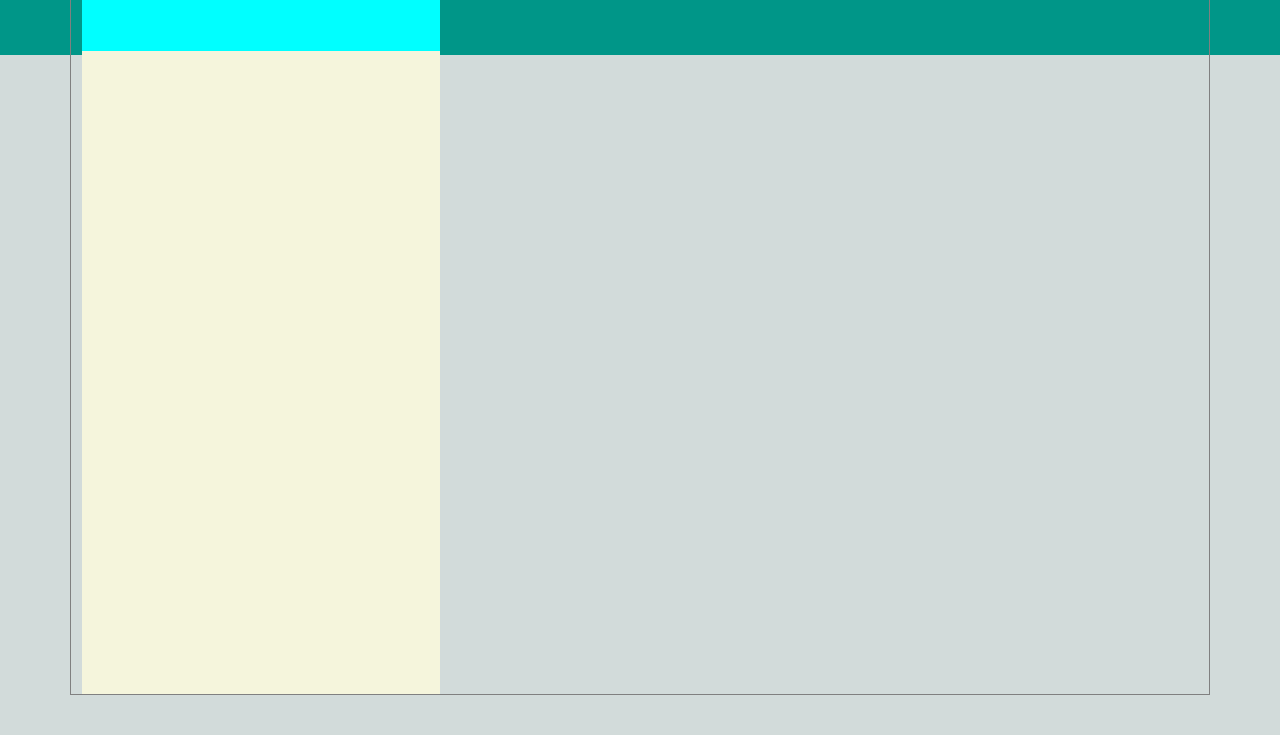
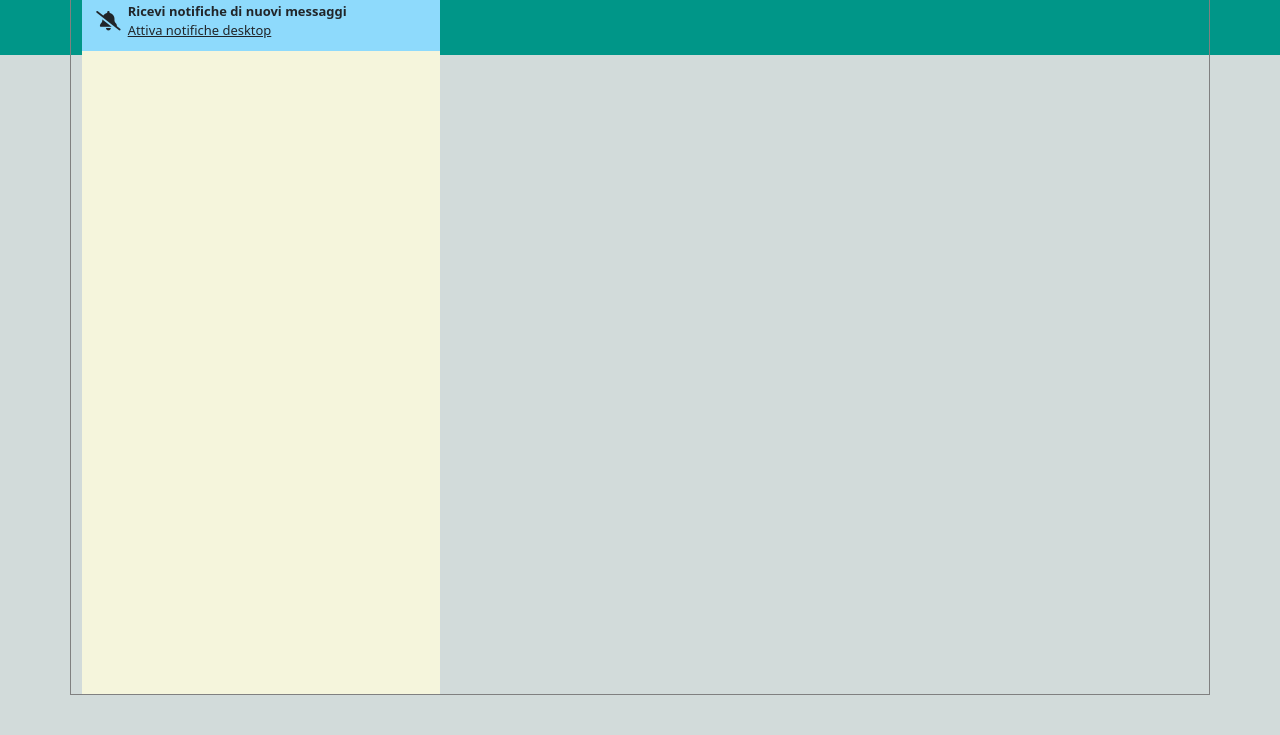
Before and after one commit to robertonesta/vue-boolzapp, a plain HTML site: page index.html in a window 1280 px wide. Shown: the part 65-800 px from the top of the page. Drawn offline with nearby package versions, Linux system fonts and the light colour scheme.

Commit message:
notifications section

```diff
--- a/assets/css/style.css
+++ b/assets/css/style.css
@@ -53,7 +53,7 @@ body{
 }
 .sidebar_top{
     height: 60px;
-    background-color: aqua;
+    background-color: #8edafc;
 }
 .sidebar_main{
     height: calc(95vh - 117px);
--- a/index.html
+++ b/index.html
@@ -40,7 +40,14 @@
         </header>
         <div class="d-flex main row">
             <div class="col-4 sidebar d-flex flex-column">
-                <div class="sidebar_top">
+                <div class="sidebar_top d-flex align-items-center px-3">
+                    <div class="icon">
+                        <i class="fas fa-bell-slash fa-xl"></i>
+                    </div>
+                    <div class="notifications d-flex flex-column mx-2">
+                        <span><strong>Ricevi notifiche di nuovi messaggi</strong></span>
+                        <span><u>Attiva notifiche desktop</u></span>
+                    </div>
                 </div>
                 <div class="sidebar_main"></div>
             </div>
```
